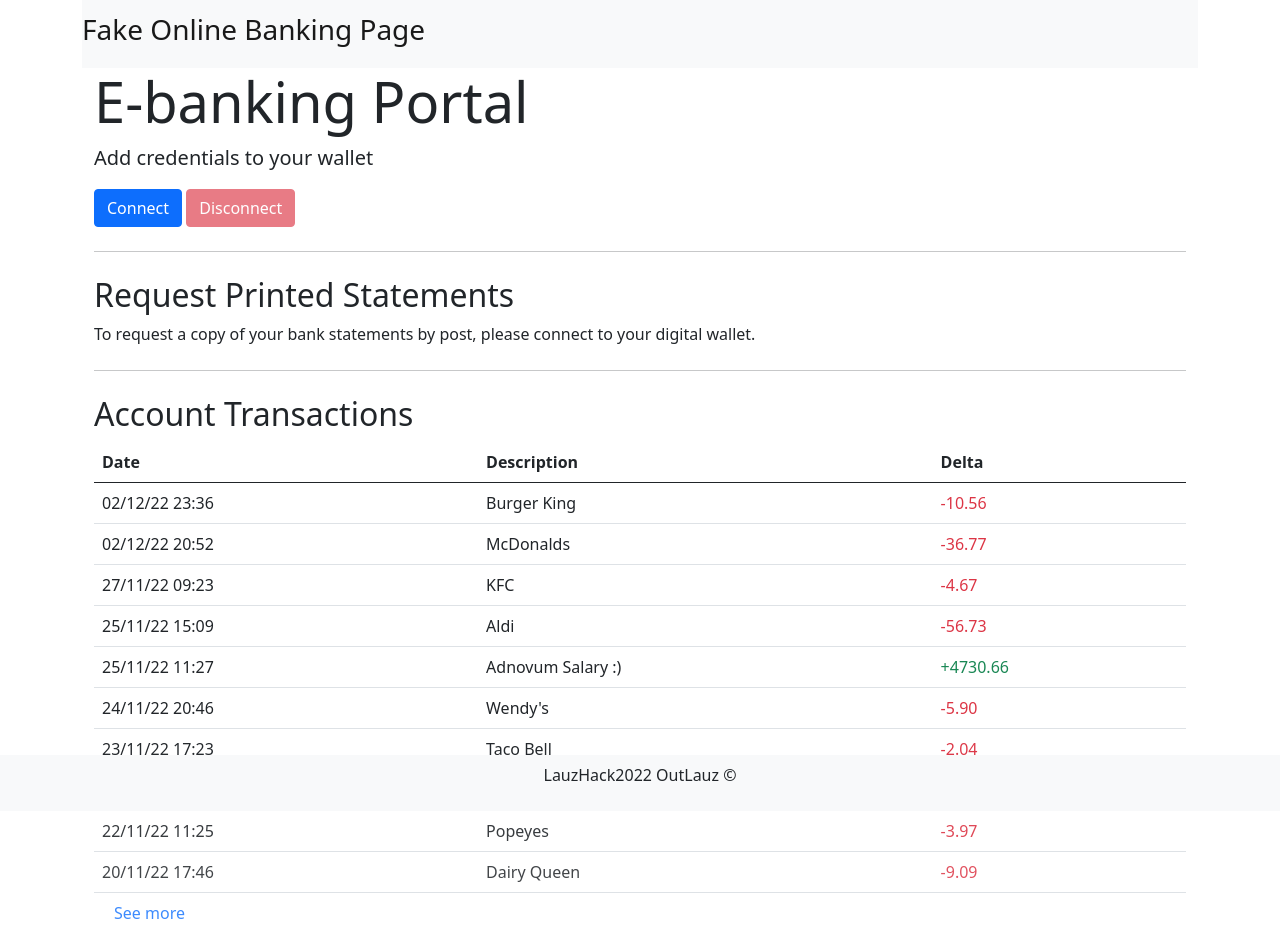
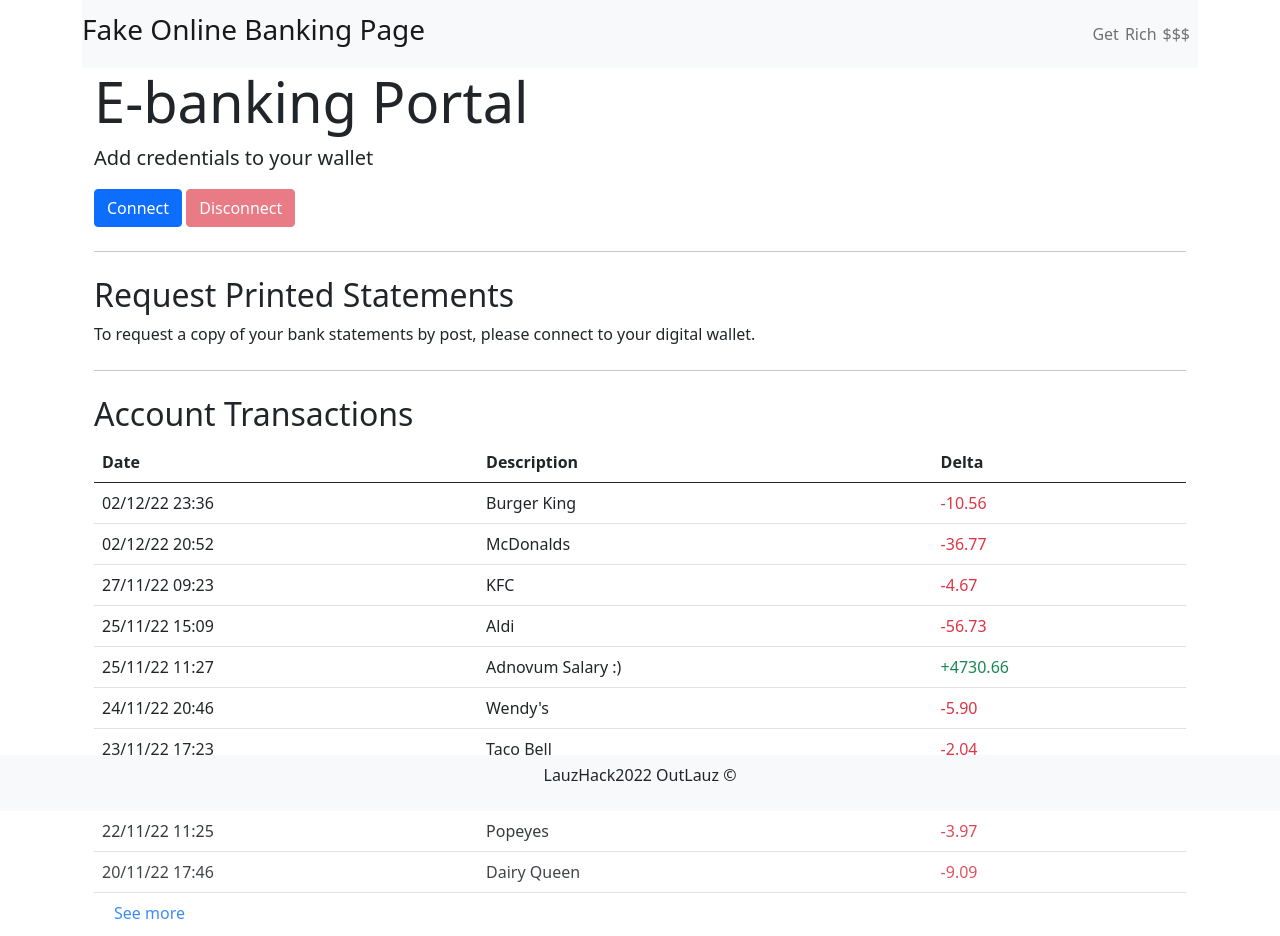
Before and after one commit to lucashc/LauzHack, a plain HTML site: page website/service.html in a window 1280 px wide. Drawn offline with nearby package versions, Linux system fonts and the light colour scheme.

Commit message:
Add money

```diff
--- a/website/service.html
+++ b/website/service.html
@@ -18,6 +18,13 @@
             <div class="navbar-collapse collapse w-100 order-1 order-md-0 dual-collapse2">
                 <ul class="nnav navbar-nav navbar-left">
                     <a class="navbar-brand" href="#"><h3>Fake Online Banking Page</h3></a>
+            </div>
+            <div class="collapse navbar-collapse" id="navbarContent">
+                <ul class="navbar-nav me-auto mb-2 mb-lg-0">
+                        <a class="nav-link" href="#" style="margin-right: -10px;">Get</a>
+                        <a class="nav-link" href="#" style="margin-right: -10px;">Rich</a>
+                        <a class="nav-link" href="#">$$$</a>
+                </ul>
             </div>
     </nav>
         <div class="container-fluid">
```
